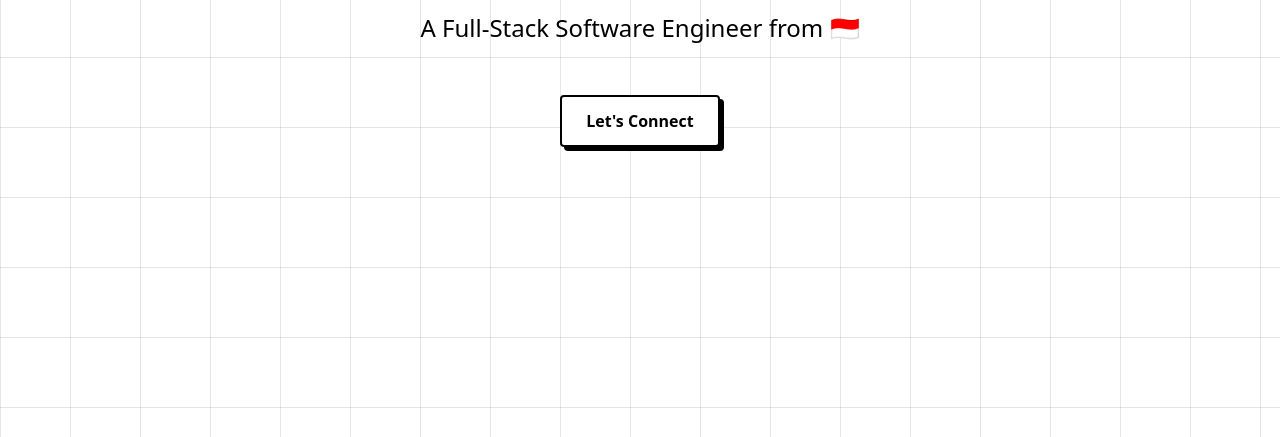
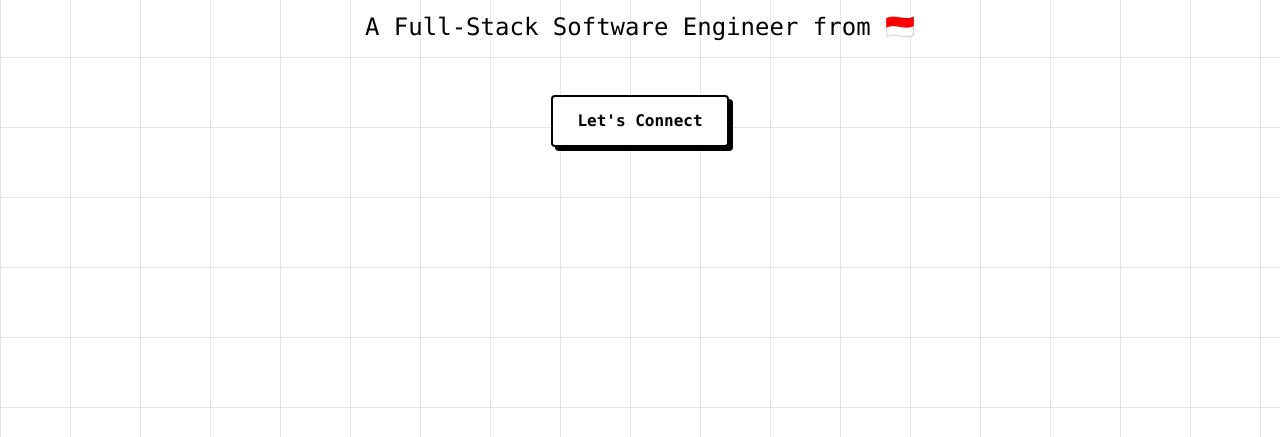
Before and after one commit to jerrylaloan/jerrylaloan.github.io, a website: page index.html in a window 1280 px wide. Shown: the part 363-800 px from the top of the page. Drawn offline with Linux system fonts and the light colour scheme.

Commit message:
Update font

```diff
--- a/index.html
+++ b/index.html
@@ -7,6 +7,7 @@
     <title>Jerry Laloan</title>
   </head>
   <body>
+    <div class="min-h-screen bg-white font-mono">
       <div
         class="dark:bg-darkBg inset-0 flex min-h-[100vh] w-full flex-col items-center justify-center bg-white bg-[linear-gradient(to_right,#80808033_1px,transparent_1px),linear-gradient(to_bottom,#80808033_1px,transparent_1px)] bg-[size:70px_70px]"
       >
@@ -39,5 +40,6 @@
           </div>
         </div>
       </div>
+    </div>
   </body>
 </html>
```
Also changed, not shown: output.css. Lines whose indentation alone changed are shown as unchanged.
